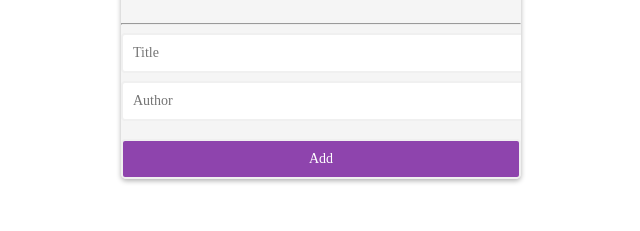
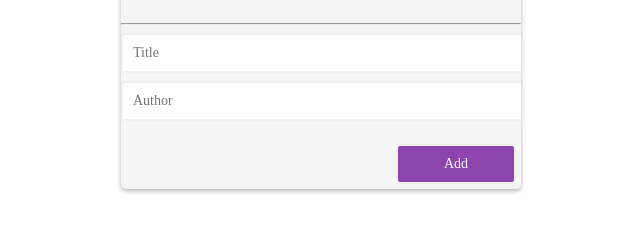
Before and after one commit to fortuneonyeka/books, a website: page index.html in a window 1280 px wide. Shown: the part 91-322 px from the top of the page, without its empty margins (319-959 px from the left). Drawn offline with Linux system fonts and the light colour scheme.

Commit message:
add float right to the add botton

```diff
--- a/style.css
+++ b/style.css
@@ -17,14 +17,16 @@ body {
 }
 
 .btn {
-  width: 20%;
   background-color: #8e44ad;
   color: #fff;
   font-size: 18px;
-  display: inline;
+  max-width: 30%;
+  width: 10em;
   float: right;
-  padding: 20px;
+  margin: 5px;
 }
+
+
 
 .author {
   margin-top: 0.5rem;
```
